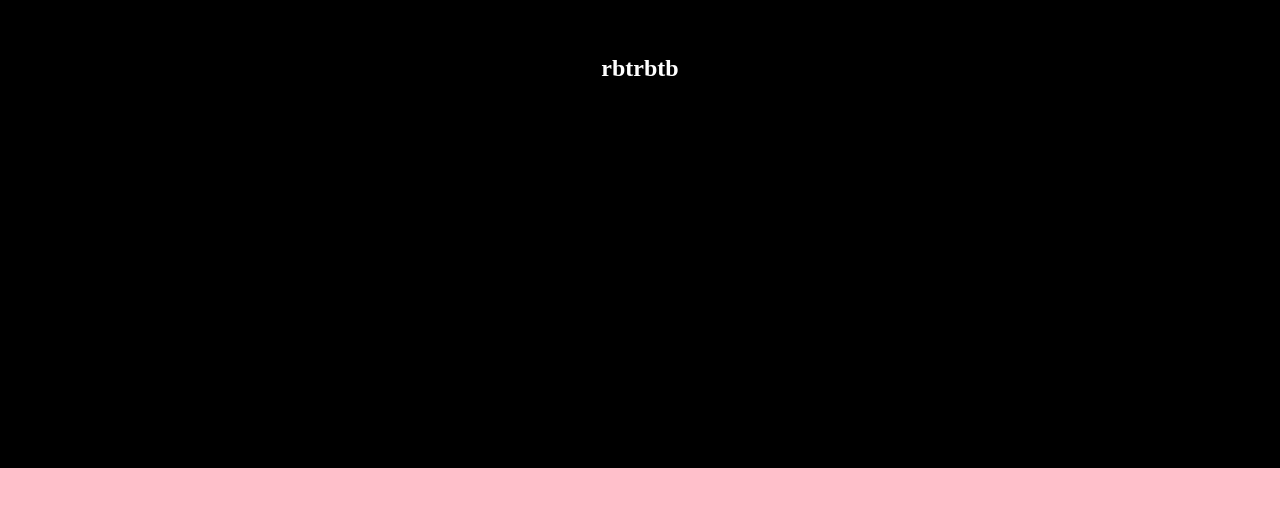
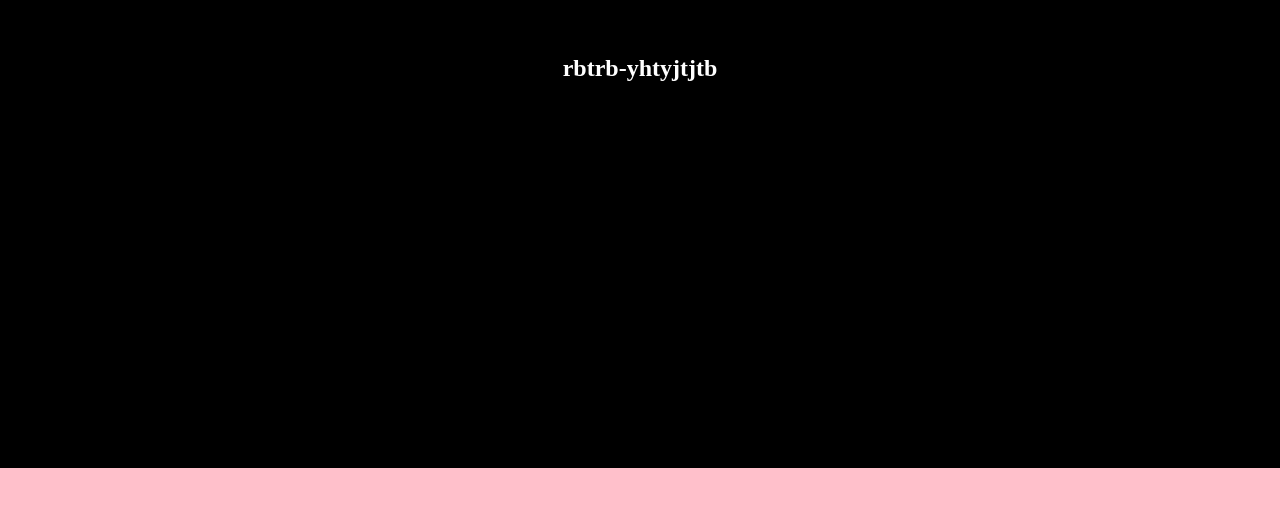
Before and after one commit to madina230407/project19-30, a plain HTML site: page index.html in a window 1280 px wide. Shown: the part 332-838 px from the top of the page. Drawn offline with Linux system fonts and the light colour scheme.

Commit message:
Update index.html

```diff
--- a/index.html
+++ b/index.html
@@ -9,7 +9,7 @@
 </head>
 <body>
     <header class="header">
-        <h2 class="title">rbtrbtb</h2>
+        <h2 class="title">rbtrb-yhtyjtjtb</h2>
     </header>
     <main class="main">
         <h2 class="title">
```
